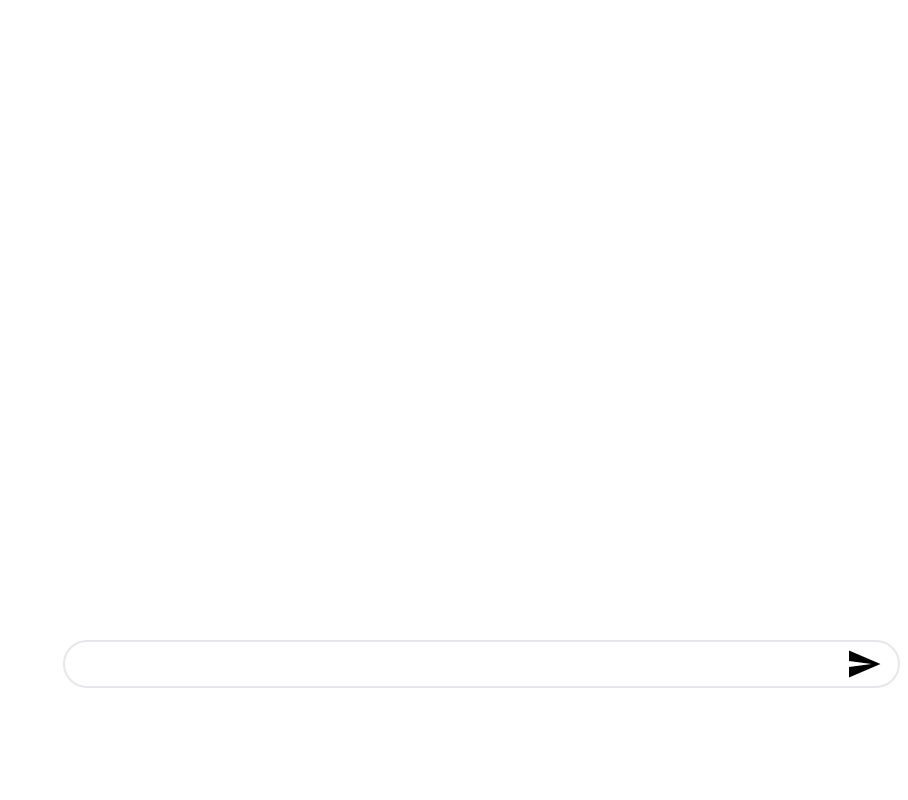
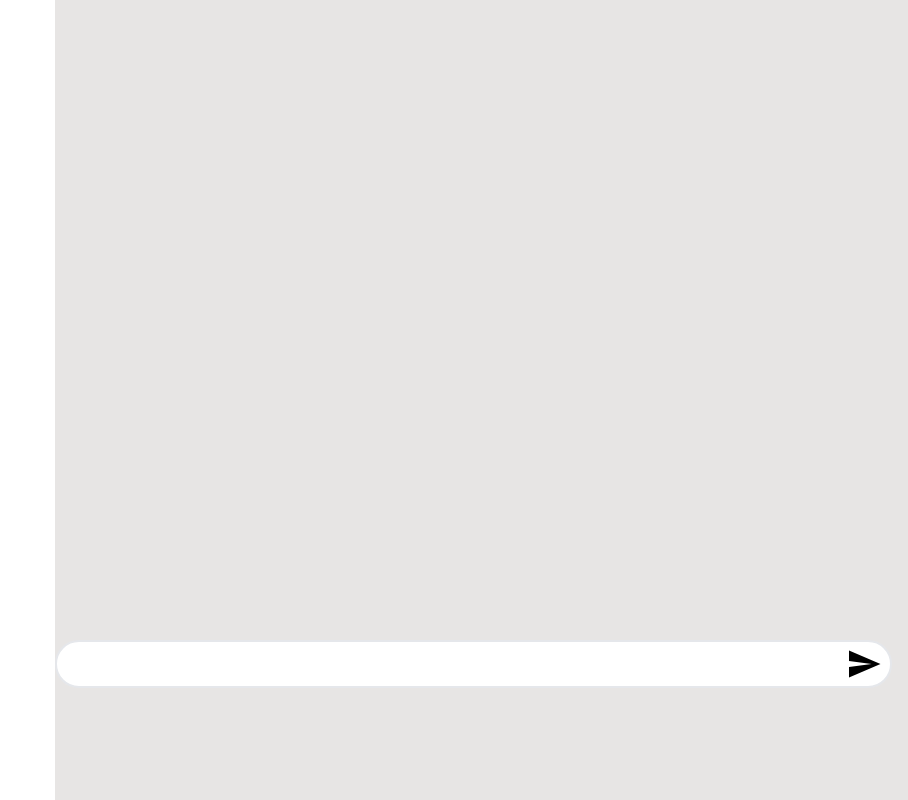
Before and after one commit to Patri22k/social-app, a React (Create React App) app in the folder frontend/: page / in a window 1280 px wide. Shown: the whole page, without its empty margins (372-1280 px from the left). Built offline with nearby package versions, Linux system fonts and the light colour scheme.

Commit message:
Added func: sending messages and displaying them

```diff
--- a/frontend/src/App.css
+++ b/frontend/src/App.css
@@ -1,10 +1,6 @@
 @tailwind base;
 @tailwind components;
 @tailwind utilities;
-
-.App {
-  text-align: center;
-}
 
 .App-logo {
   height: 40vmin;
--- a/frontend/src/App.js
+++ b/frontend/src/App.js
@@ -1,23 +1,61 @@
+import { useState } from 'react';
 import './App.css';
 import SendIcon from '@material-ui/icons/Send';
 
 function App() {
+  // State Managment
+  const [messages, setMessages] = useState([]);
+  const [newMessage, setNewMessage] = useState('');
+
+  // Input Handling
+  const handleInputChange = (event) => {
+    setNewMessage(event.target.value);
+  }
+
+  const handleKeyDown = (event) => {
+    if (event.key === 'Enter') {
+      handleSendNewMessage();
+    }
+  }
+
+  // Sending Messages
+  const handleSendNewMessage = () => {
+    if (newMessage.trim() !== '') {
+      setMessages([...messages, newMessage]);
+      setNewMessage('');
+    }
+  }
+
   return (
     <div className="App flex h-screen">
       <div className="chatHistory h-screen w-1/3">
 
       </div>
-      <div className="chatContainer flex flex-col h-screen w-2/3">
+      <div className="chatContainer flex flex-col h-screen w-2/3 bg-stone-200">
         <div className="chatDisplay h-4/5">
-
+        {/*Displaying messages */}
+          {messages.map((message, index) => (
+            <div key={index} className="message w-2/5">
+              <p>{message}</p>
+            </div>
+          ))}
         </div>
         <div className="chatInput relative h-1/5">
-          <input type="text" className="w-[calc(100%-1rem)] h-12 border-2 pr-40 rounded-3xl" />
+          {/* Input field for typing messages */}
+          <input
+            type="text"
+            className="w-[calc(100%-1rem)] h-12 border-2 pr-40 rounded-3xl z-10"
+            onChange={handleInputChange}
+            onKeyDown={handleKeyDown}
+            value={newMessage}
+          />
           <button
             type="Send"
-           className="absolute top-0 right-5 h-12 w-12">
+            className="absolute top-0 right-5 h-12 w-12"
+            onClick={handleSendNewMessage}
+            >
               <SendIcon
-             className='align-middle'
+                className='align-middle z-20'
                 style={{
                 fontSize: 36
                 }}
```
Lines whose indentation alone changed are shown as unchanged.
